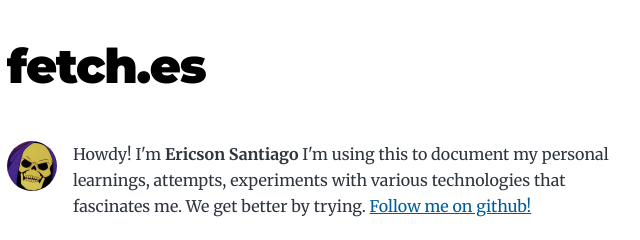
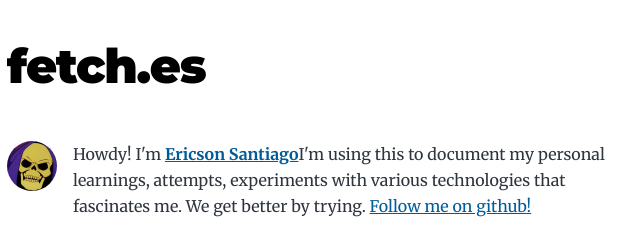
Before and after one commit to erickills/ecs-blog, a Gatsby site: page / in a window 1280 px wide. Shown: the top 240 px of the page, 317-957 px from the left. Built offline with nearby package versions, Linux system fonts and the light colour scheme; Gatsby itself is replaced by a stand-in of ours.

Commit message:
Initial commit

```diff
--- a/src/components/bio.js
+++ b/src/components/bio.js
@@ -44,7 +44,7 @@ const Bio = () => {
       />
       {author?.name && (
         <p>
-          Howdy! I'm <strong>{author.name}</strong>  {author?.summary || null}
+          Howdy! I'm <a href={`https://facebook.com/erckills/${social?.facebook || ``}`}><strong>{author.name}</strong></a>{author?.summary || null}
           {` `}
           <a href={`https://github.com/${social?.github || ``}`}>
             Follow me on github!
```
